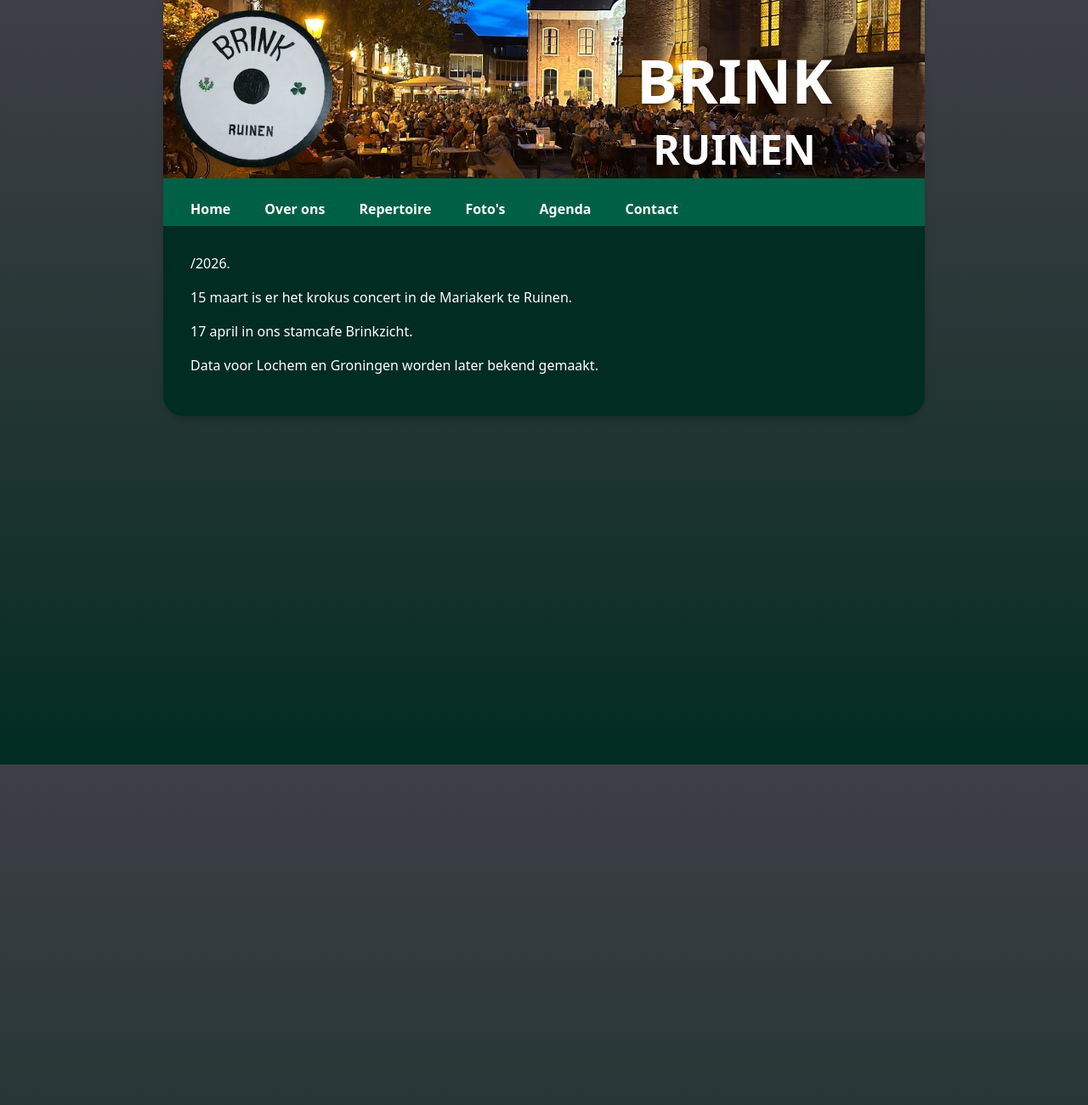
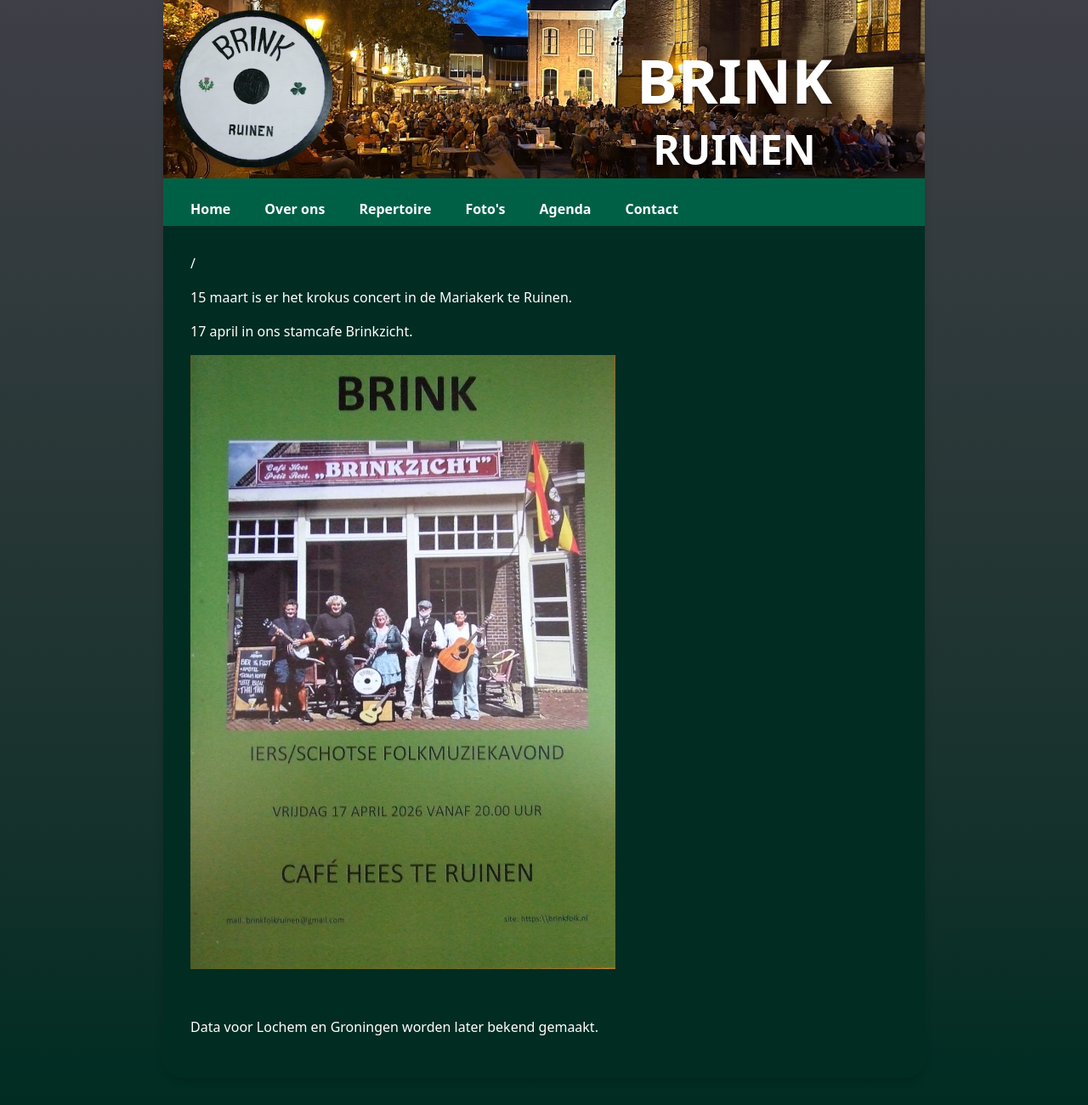
Before and after one commit to t0mmie/brink-ruinen, a Jekyll site: the page built from agenda.md, in a window 1280 px wide. Shown: the whole page at 85% size. Built offline with Jekyll 4.4.1, drawn with Linux system fonts in a browser that asks for light colours.

Commit message:
Update agenda.md (via Pages CMS)

```diff
--- a/agenda.md
+++ b/agenda.md
@@ -2,10 +2,16 @@
 layout: basic
 title: Agenda
 ---
-/2026.
+/
+
+
 
 15 maart is er het krokus concert in de Mariakerk te Ruinen.
 
 17 april in ons stamcafe Brinkzicht.
 
+![](/public/assets/images/affichec.png)
+
+&nbsp;
+
 Data voor Lochem en Groningen worden later bekend gemaakt.
```
